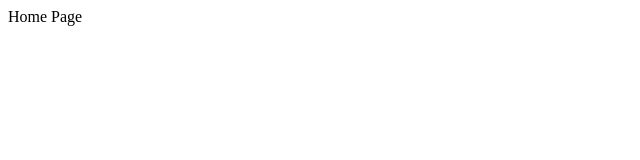
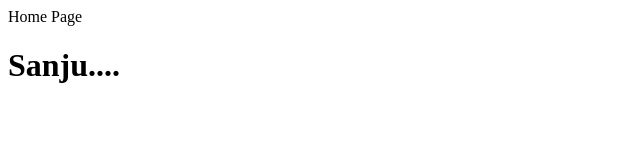
Before and after one commit to onlyrahulrai/techsima, a plain HTML site: page index.html in a window 1280 px wide. Shown: the whole page, without its empty margins (0-640 px from the left). Drawn offline with Linux system fonts and the light colour scheme.

Commit message:
1st change

```diff
--- a/index.html
+++ b/index.html
@@ -7,5 +7,6 @@
 </head>
 <body>
     Home Page
+    <h1>Sanju....</h1>
 </body>
 </html>
```
